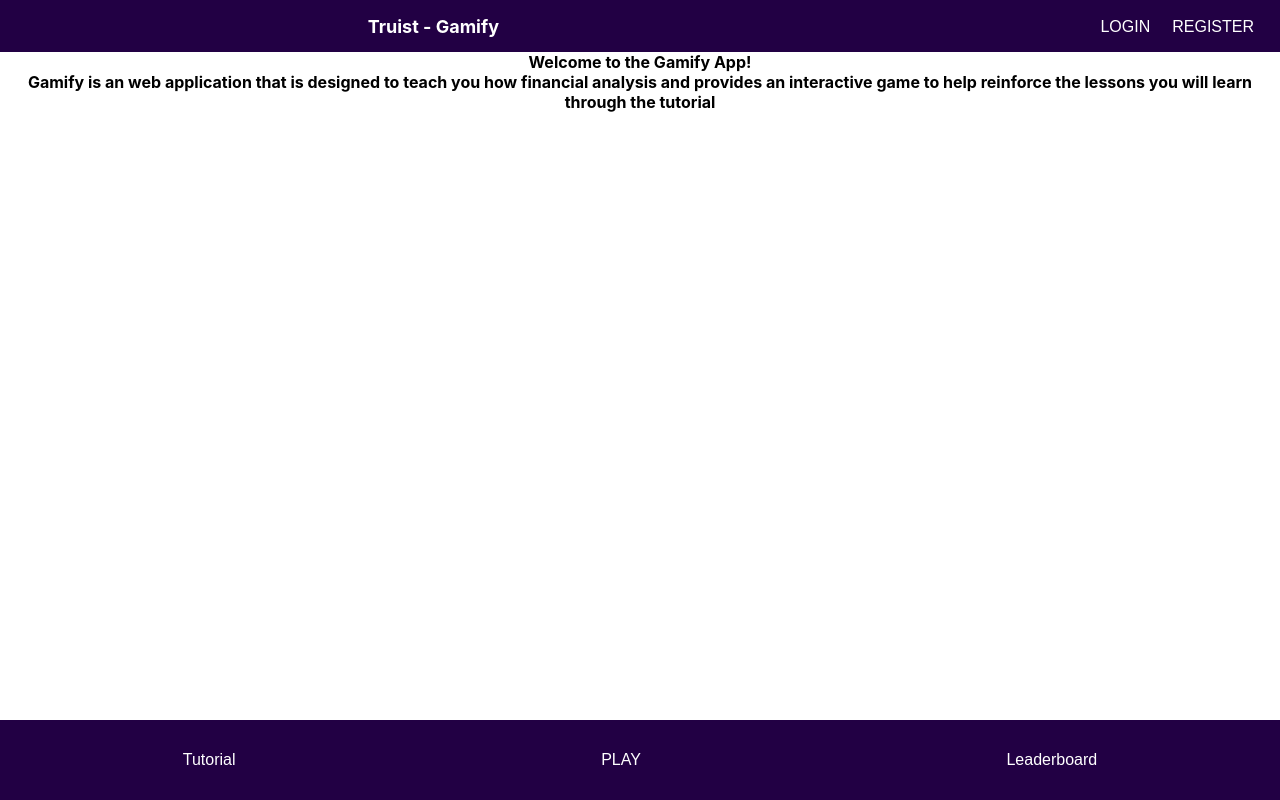
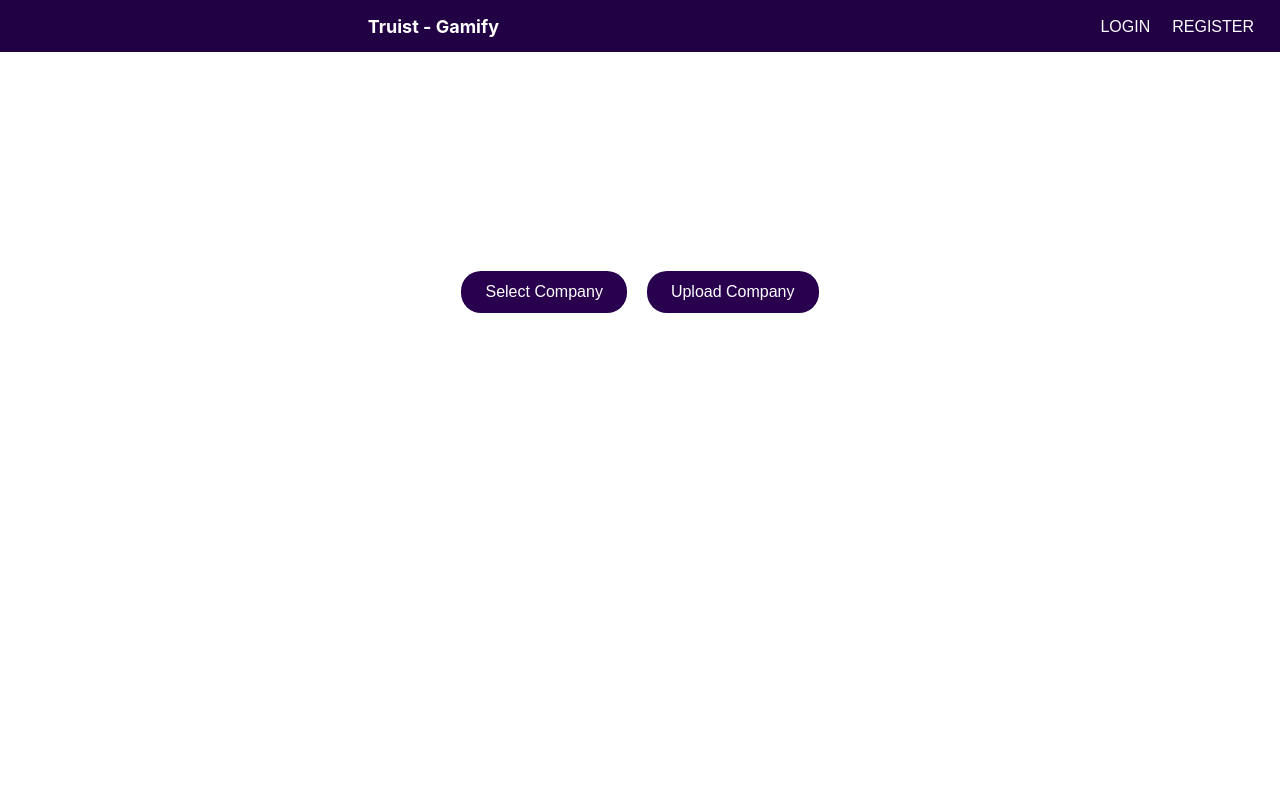
Before and after one commit to Shad0wVort3x/UGAHACKS1, a React (Create React App) app in the folder my-app/: page / in a window 1280 px wide. Built offline with nearby package versions, Linux system fonts and the light colour scheme.

Commit message:
added company buttons
added company buttons

```diff
--- a/my-app/src/App.js
+++ b/my-app/src/App.js
@@ -1,15 +1,17 @@
 import './App.css';
 import Header from './app/components/Header';
-import Footer from './app/components/Footer';
+import CompanyButtons from './app/components/CompanyButtons';
+
 
 function App() {
+  const isLoggedin = true; // This is a dummy value for now
+
   return (
     <div className="App">
       <Header />
-      <p>Welcome to the Gamify App!</p>
-      <p>Gamify is an web application that is designed to teach you how financial analysis
-        and provides an interactive game to help reinforce the lessons you will learn through the tutorial</p>
-      <Footer />
+      <div>
+          {isLoggedin && <CompanyButtons />}
+      </div>
     </div>
   );
 }
--- /dev/null
+++ b/my-app/src/app/components/CompanyButton.css
@@ -0,0 +1,25 @@
+/* CompanyButtons.css */
+.button-container {
+    display: flex;
+    justify-content: center; /* Aligns buttons horizontally */
+    align-items: center; /* Aligns vertically */
+    gap: 20px; /* Space between buttons */
+    height: 60vh; /* Adjust height as needed */
+}
+
+.company-button {
+    background-color: #28004d; /* Dark purple background */
+    color: white; /* White text */
+    padding: 12px 24px;
+    border: none;
+    border-radius: 20px;
+    font-size: 16px;
+    cursor: pointer;
+    text-align: center;
+    transition: background-color 0.3s ease;
+}
+
+/* Optional: Button hover effect */
+.company-button:hover {
+    background-color: #3a0066;
+}
--- /dev/null
+++ b/my-app/src/app/components/CompanyButtons.js
@@ -0,0 +1,13 @@
+import React from "react";
+import "./CompanyButton.css";
+
+const CompanyButtons = () => {
+  return (
+    <div className="button-container">
+      <button className="company-button">Select Company</button>
+      <button className="company-button">Upload Company</button>
+    </div>
+  );
+};
+
+export default CompanyButtons;
```
Also changed, not shown: 1 other file (tests, documents, lock files or other folders).
